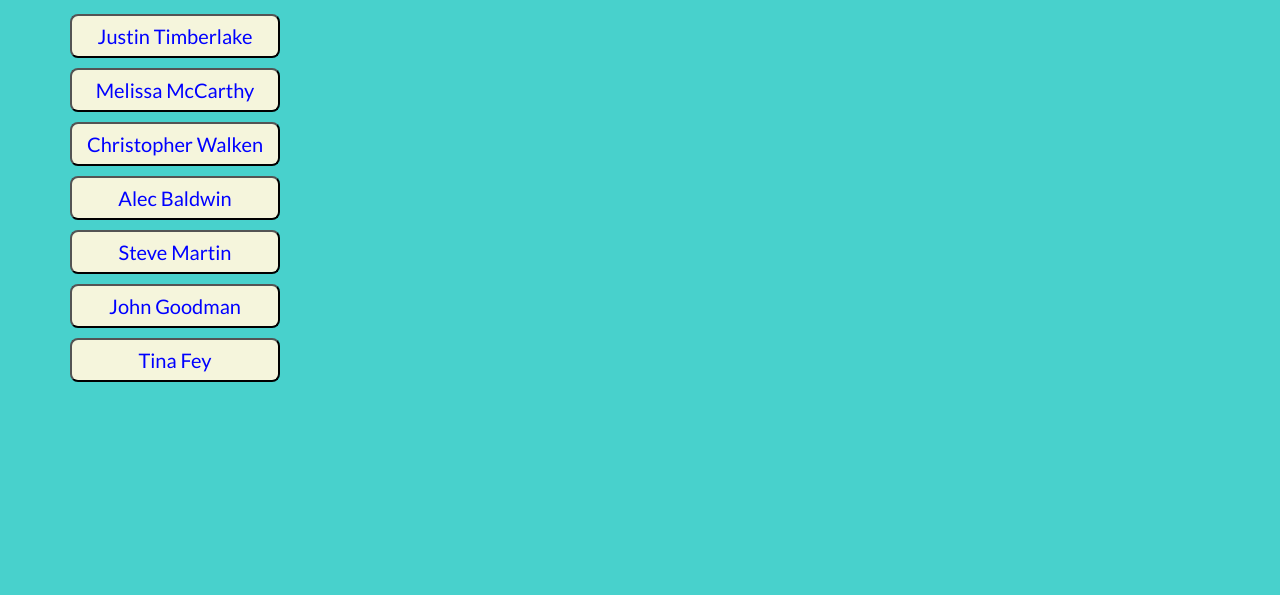
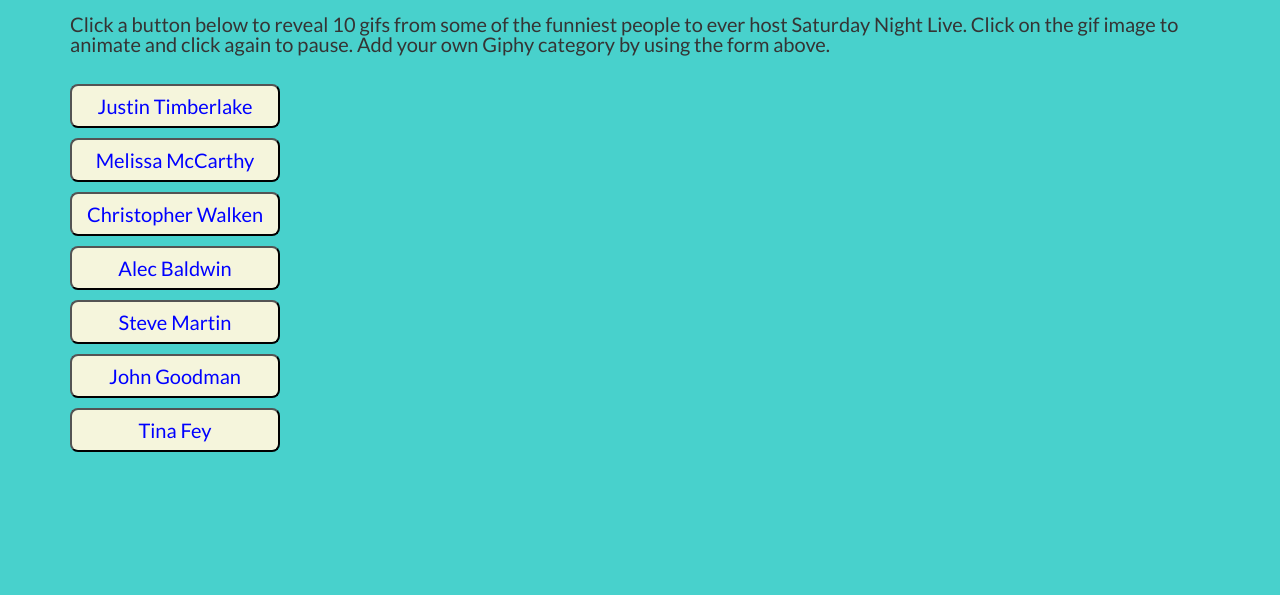
Before and after one commit to natroberts19/Gif-Tastic, a plain HTML site: page index.html in a window 1280 px wide. Shown: the part 205-800 px from the top of the page. Drawn offline with nearby package versions, Linux system fonts and the light colour scheme.

Commit message:
added Instruction panel

```diff
--- a/assets/css/style.css
+++ b/assets/css/style.css
@@ -7,7 +7,7 @@ body {
 p {
     color: rgb(53, 52, 52);
     font-family: 'Lato', sans-serif;
-    font-size: 18px;
+    font-size: 20px;
 }
 
 h1 {
@@ -19,6 +19,12 @@ h1 {
     margin-bottom: 10px;
     margin-top: 10px;
     background-color: rgb(230, 230, 173);
+    border-radius: 8px;
+}
+
+#middle-panel {
+    margin-bottom: 10px;
+    margin-top: 10px;
     border-radius: 8px;
 }
 
--- a/index.html
+++ b/index.html
@@ -27,6 +27,13 @@
       </div>
     </div>
 
+    <div class="row" id="middle-panel">
+      <div class="col-md-12">
+        <p>Click a button below to reveal 10 gifs from some of the funniest people to ever host Saturday Night Live. Click on the gif image to animate and click again to pause. Add your own Giphy category by using the form above. </p>
+      </div>
+    </div>
+
+
     <div class="row" id="bottom-panel">
       <div class="col-md-3">
         <div id="buttons-dump"></div>
```
